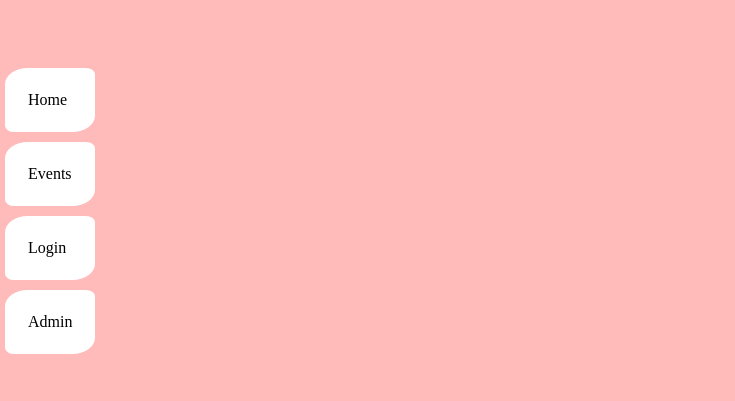
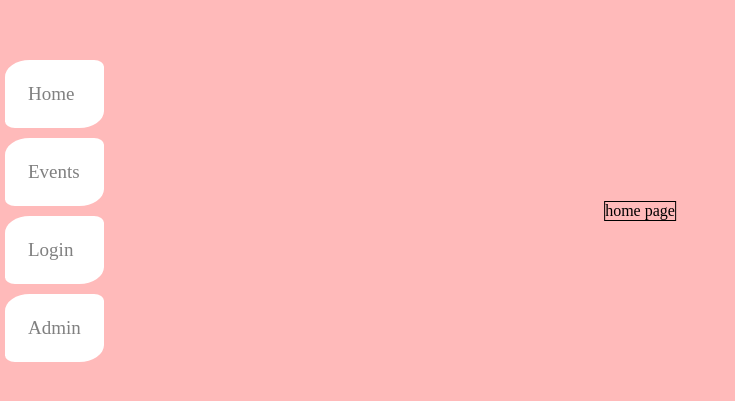
Before and after one commit to digambar-t7/Calendar.Js, a React (Create React App) app: page / in a window 1280 px wide. Shown: the part 189-590 px from the top of the page, without its empty margins (0-735 px from the left). Built offline with nearby package versions, Linux system fonts and the light colour scheme.

Commit message:
did setup up the router

```diff
--- a/src/App.css
+++ b/src/App.css
@@ -7,3 +7,12 @@ body{
   margin: 0;
   padding: 0;
 }
+
+#outer-div{
+  border: 1px solid;
+  position: absolute;
+  top: 50%;
+  left: 50%;
+  transform: translate(-50%, -50%);
+  max-width: 73vw;
+}
--- a/src/App.js
+++ b/src/App.js
@@ -1,9 +1,24 @@
 import './App.css';
+import { BrowserRouter, Routes, Route } from "react-router-dom";
 import Navbar from './app/components/Navbar';
+import Home from './app/components/Home';
+import Events from './app/components/Events';
+import Dashboard from './app/components/Dashboard';
+import Login from './app/components/Login';
 
 function App() {
   return (
-    <Navbar />
+    <BrowserRouter>
+      <Navbar />
+      <div id='outer-div'>
+        <Routes>
+          <Route path='/' element={<Home />} />
+          <Route path='/events' element={<Events />} />
+          <Route path='/login' element={<Login />} />
+          <Route path='/adminpanel' element={<Dashboard />} />
+        </Routes>
+      </div>
+    </BrowserRouter>
   );
 }
 
--- /dev/null
+++ b/src/app/components/Dashboard.js
@@ -0,0 +1,12 @@
+import React from 'react'
+import '../styles/Dashboard.css'
+
+const Dashboard = () => {
+    return (
+        <div>
+            thisis dashboard
+        </div>
+    )
+}
+
+export default Dashboard
--- /dev/null
+++ b/src/app/components/Events.js
@@ -0,0 +1,12 @@
+import React from 'react'
+import '../styles/Events.css'
+
+const Events = () => {
+    return (
+        <div>
+            this is events page
+        </div>
+    )
+}
+
+export default Events
--- /dev/null
+++ b/src/app/components/Home.js
@@ -0,0 +1,12 @@
+import React from 'react'
+import '../styles/Home.css'
+
+const Home = () => {
+    return (
+        <div>
+            home page
+        </div>
+    )
+}
+
+export default Home
--- /dev/null
+++ b/src/app/components/Login.js
@@ -0,0 +1,12 @@
+import React from 'react'
+import '../styles/Login.css'
+
+const Login = () => {
+    return (
+        <div>
+            this is login
+        </div>
+    )
+}
+
+export default Login
--- a/src/app/components/Navbar.js
+++ b/src/app/components/Navbar.js
@@ -1,14 +1,15 @@
 import React from 'react'
 import '../styles/Navbar.css'
+import { Link } from "react-router-dom";
 
 const Navbar = () => {
     return (
         <nav id='Navbar'>
             <u>
-                <li><a >Home</a></li>
-                <li><a >Events</a></li>
-                <li><a >Login</a></li>
-                <li><a >Admin</a></li>
+                <li><Link to='/' >Home</Link></li>
+                <li><Link to='/events' >Events</Link></li>
+                <li><Link to='/login' >Login</Link></li>
+                <li><Link to='/adminpanel' >Admin</Link></li>
             </u>
         </nav>
     )
--- a/src/app/styles/Navbar.css
+++ b/src/app/styles/Navbar.css
@@ -1,5 +1,5 @@
 #Navbar{
-    position: absolute;
+    position: fixed;
     width: fit-content;
     transform: translate(0%,-50%);
     top: 50%;
@@ -17,3 +17,9 @@
     border-radius: 25% 10%;
     cursor: pointer;
 }
+
+#Navbar li a{
+    text-decoration: none;
+    color: grey;
+    font-size: 19px;
+}
```
Also changed, not shown: src/app/styles/Dashboard.css (added), src/app/styles/Events.css (added), src/app/styles/Home.css (added), src/app/styles/Login.css (added).
